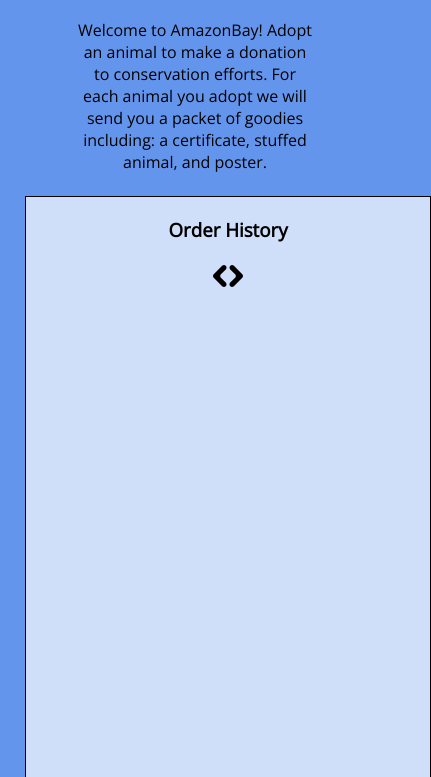
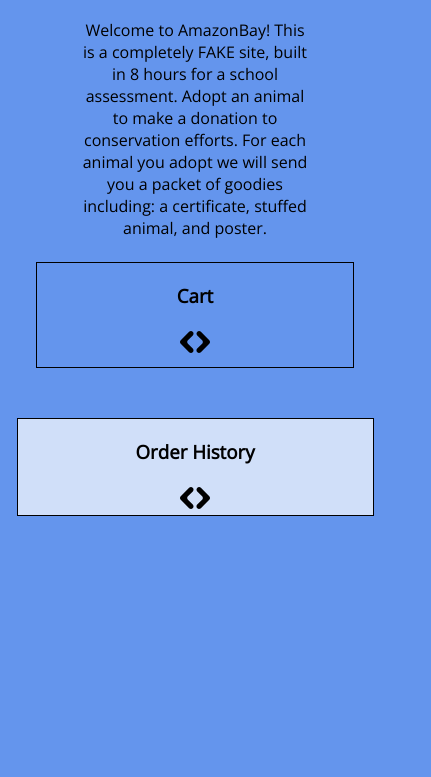
Before and after one commit to kellymiller6/AmazonBay, a website: page public/index.html in a window 390 px wide. Both pictures are taken after a click on the element "Order History". Shown: the part 67-844 px from the top of the page, 431 px wide, since content can reach past the window. Drawn offline with nearby package versions, Linux system fonts and the light colour scheme; no server answers.

Commit message:
make responsive

```diff
--- a/public/index.html
+++ b/public/index.html
@@ -10,7 +10,7 @@
   <body>
     <header>
       <h1>AmazonBay</h1>
-      <p>Welcome to AmazonBay! Adopt an animal to make a donation to conservation efforts. For each animal you adopt we will send you a packet of goodies including: a certificate, stuffed animal, and poster.</p>
+      <p>Welcome to AmazonBay! This is a completely FAKE site, built in 8 hours for a school assessment. Adopt an animal to make a donation to conservation efforts. For each animal you adopt we will send you a packet of goodies including: a certificate, stuffed animal, and poster.</p>
     </header>
     <main>
       <aside class="order-hist">
--- a/public/styles.css
+++ b/public/styles.css
@@ -115,3 +115,24 @@
 .show.cart {
   right: 10px;
 }
+
+@media screen and (max-width: 420px) {
+  main {
+    flex-direction: column-reverse;
+    align-items: center;
+  }
+
+  aside {
+    height: 100px;
+    width: 80%;
+  }
+
+  .show {
+    position: static;
+    top: 80%;
+    width: 90%;
+    height: 100%;
+  }
+
+
+}
```
